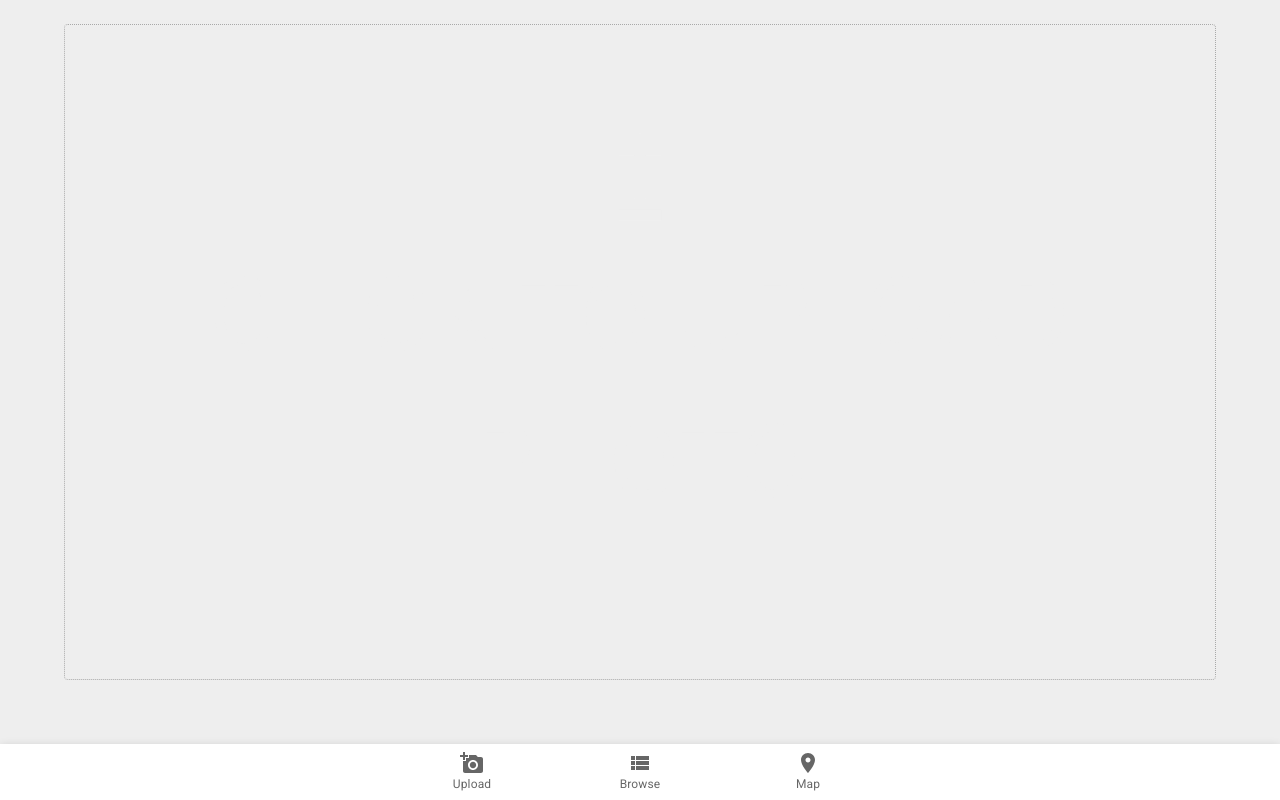
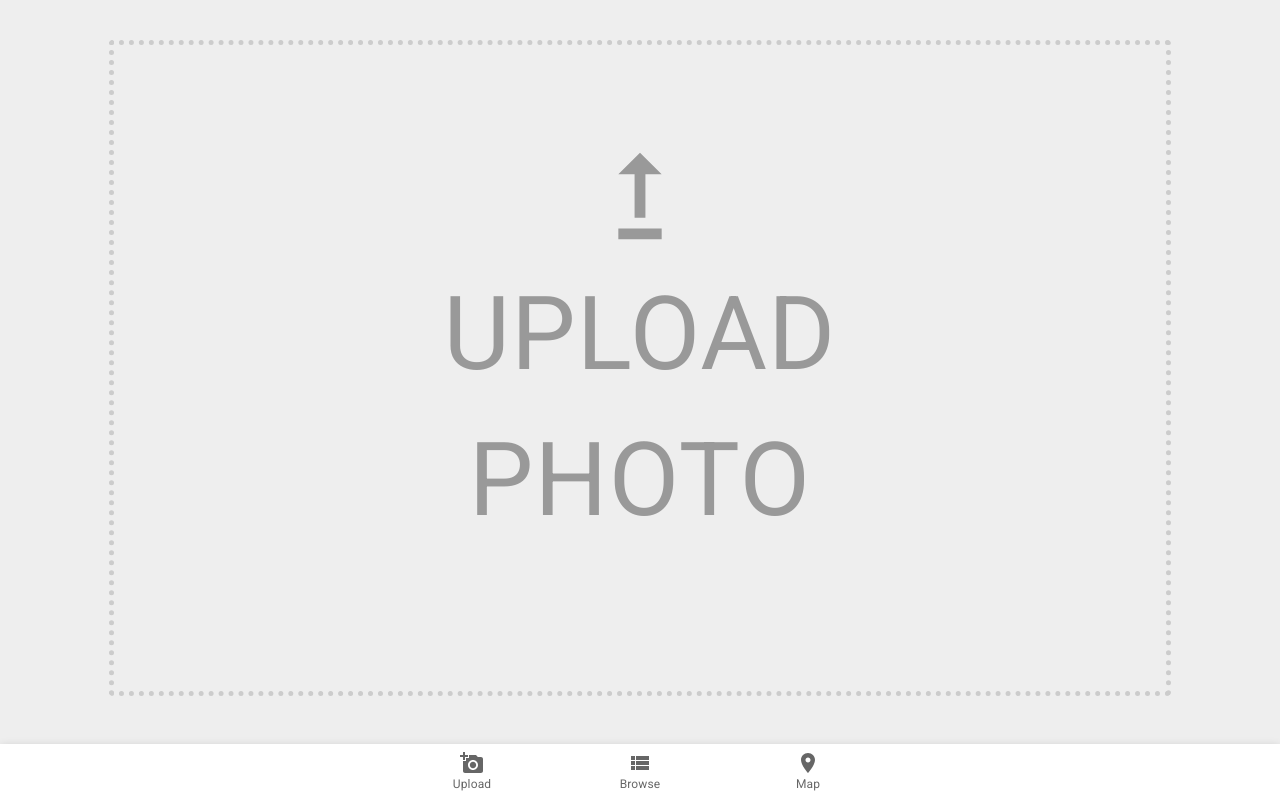
Before and after one commit to Heat-Seeking-Devil-Chicken-NYOI-8/swoop-nyc-iteration, a React app: page /upload in a window 1280 px wide. Built offline with nearby package versions, Linux system fonts and the light colour scheme.

Commit message:
Upload component edits and supabase example code

```diff
--- a/src/components/Upload.jsx
+++ b/src/components/Upload.jsx
@@ -2,30 +2,64 @@ import React, { useEffect, useState } from "react";
 import { useDispatch, useSelector } from "react-redux";
 import { setNavPosition } from "../mainSlice";
 import { Box, Typography, Button, Icon } from "@mui/material";
-import { Upgrade } from "@mui/icons-material"
+import { Upgrade } from "@mui/icons-material";
+import { createClient } from "@supabase/supabase-js";
 
 export default function Upload() {
   const state = useSelector((state) => state.main);
   const dispatch = useDispatch();
 
+  // const supabaseUrl = "https://iqmxeqilgrwqfrwxzqfz.supabase.co";
+  // const supabaseKey = process.env.REACT_APP_SUPABASE;
+  // const supabase = createClient(supabaseUrl, supabaseKey);
+
+  // const url = async(image)
+  //   //add image to supabase and get the URL back, add the URL to the request body
+  //   try{
+  //     //upload image
+  //     const {data, error} = await supabase
+  //       .storage
+  //       .from('item-image')
+  //       .upload(item.image.name, item.image)
+
+  //     //get the url from the uploaded image
+  //     const imageUrl = await supabase
+  //       .storage
+  //       .from('item-image')
+  //       .getPublicUrl(item.image.name)
+
+  //       //update value of item.image to the string of the url
+  //       item.image = imageUrl.data.publicUrl;
+  //       console.log('data received from image upload', imageUrl.data.publicUrl);
+  //   } catch (err) {console.log(err);}
+
   return (
-    <Box
-      display="flex"
-      flexDirection="column"
-      alignItems="center"
-    >
-      <Button sx={{
-        border: "1px dotted darkGray",
-        minHeight: "82vh", minWidth: "83vw", marginTop: "3vh", marginX: "5vw", marginBottom: "6vh"
-      }}>
+    <Box display="flex" flexDirection="column" alignItems="center">
+      <Button
+        sx={{
+          border: "5px dotted #ccc",
+          minHeight: "82vh",
+          minWidth: "83vw",
+          marginTop: "5vh",
+          marginX: "5vw",
+          color: "#999",
+        }}
+      >
         <Box paddingBottom={"5%"}>
-          <Upgrade sx={{ fontSize: "20vw", maxBlockSize: "130px", color: "#EEE" }} ></Upgrade>
+          <Upgrade sx={{ fontSize: "20vw", maxBlockSize: "130px" }}></Upgrade>
           <br />
-          <Typography color="#EEE" variant="body2" textAlign="center" fontSize={"8vw"} maxBlockSize="180px">Click to Upload Photo</Typography>
+          <Typography
+            variant="body2"
+            textAlign="center"
+            fontSize={"8vw"}
+            maxBlockSize="180px"
+          >
+            Upload
+            <br />
+            Photo
+          </Typography>
         </Box>
-      </Button >
-    </Box >
-
-
+      </Button>
+    </Box>
   );
 }
```
